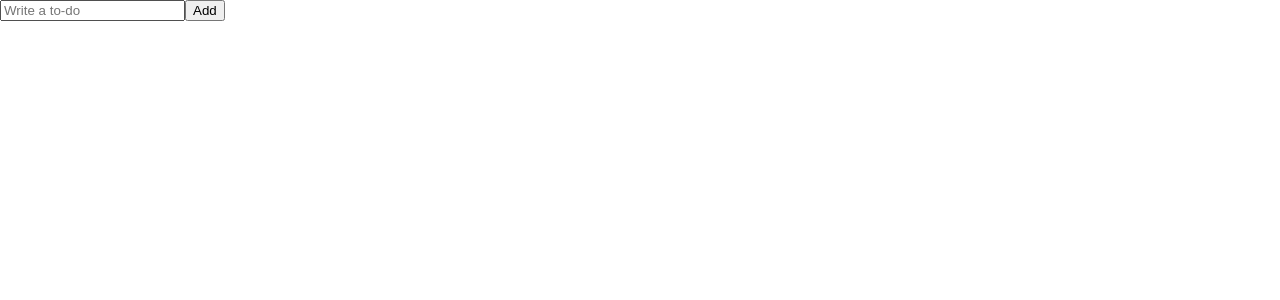
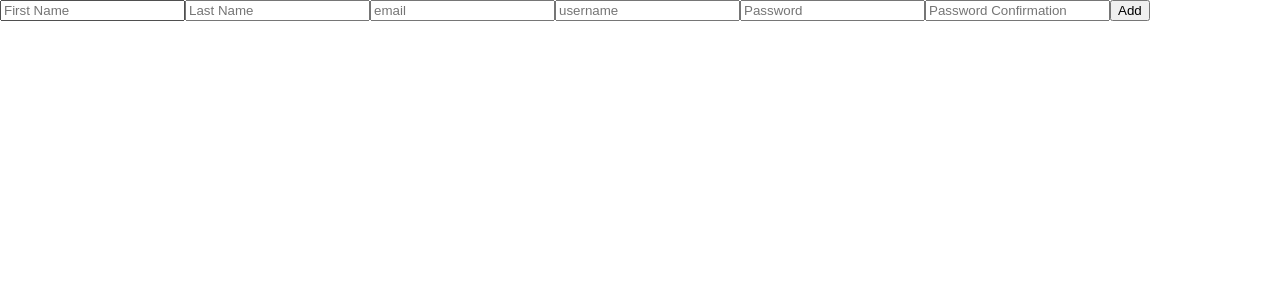
Before and after one commit to ng-lee/react-masterclass-2021-part-2, a React (Create React App) app: page / in a window 1280 px wide. Shown: the top 300 px of the page. Built offline with nearby package versions, Linux system fonts and the light colour scheme.

Commit message:
first react-hook-form

```diff
--- a/package.json
+++ b/package.json
@@ -12,6 +12,7 @@
     "@types/react-dom": "^17.0.11",
     "react": "^17.0.2",
     "react-dom": "^17.0.2",
+    "react-hook-form": "^7.25.1",
     "react-scripts": "5.0.0",
     "recoil": "^0.5.2",
     "styled-components": "^5.3.3",
--- a/src/ToDoList.tsx
+++ b/src/ToDoList.tsx
@@ -1,25 +1,25 @@
 import React, { useState } from "react";
+import { useForm } from "react-hook-form";
 
 function ToDoList() {
-  const [toDo, setToDo] = useState("");
-  const onChange = (event: React.FormEvent<HTMLInputElement>) => {
-    const {
-      currentTarget: { value },
-    } = event;
-    setToDo(value);
-  };
-  const onSubmit = (event: React.FormEvent<HTMLFormElement>) => {
-    event.preventDefault();
-    console.log(toDo);
-  };
+  const { register, watch } = useForm();
+  console.log(watch());
   return (
     <div>
-      <form onSubmit={onSubmit}>
+      <form>
         <input
           type="text"
-          placeholder="Write a to-do"
-          value={toDo}
-          onChange={onChange}
+          {...register("firstName")}
+          placeholder="First Name"
+        />
+        <input type="text" {...register("lastName")} placeholder="Last Name" />
+        <input type="text" {...register("email")} placeholder="email" />
+        <input type="text" {...register("username")} placeholder="username" />
+        <input type="text" {...register("password")} placeholder="Password" />
+        <input
+          type="text"
+          {...register("passwordConfirmation")}
+          placeholder="Password Confirmation"
         />
         <button>Add</button>
       </form>
```
Also changed, not shown: 1 other file (tests, documents, lock files or other folders).
